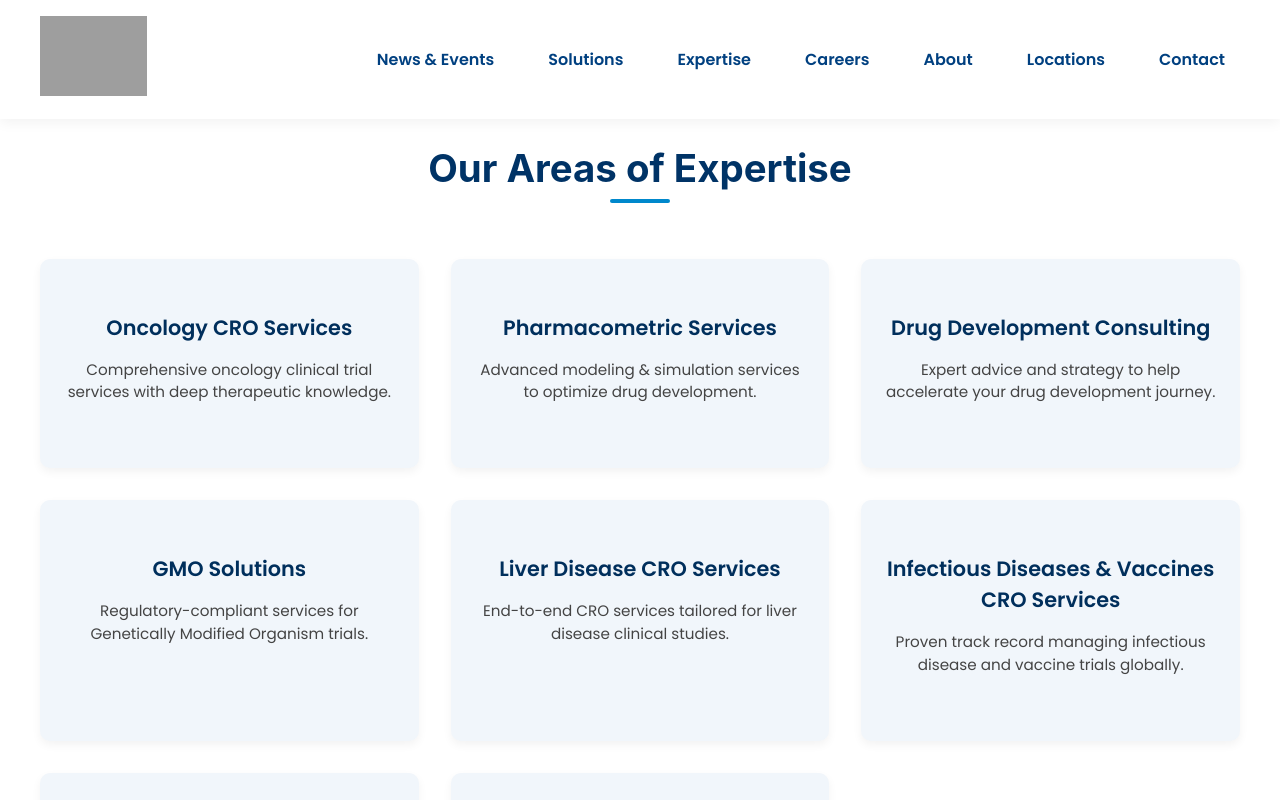
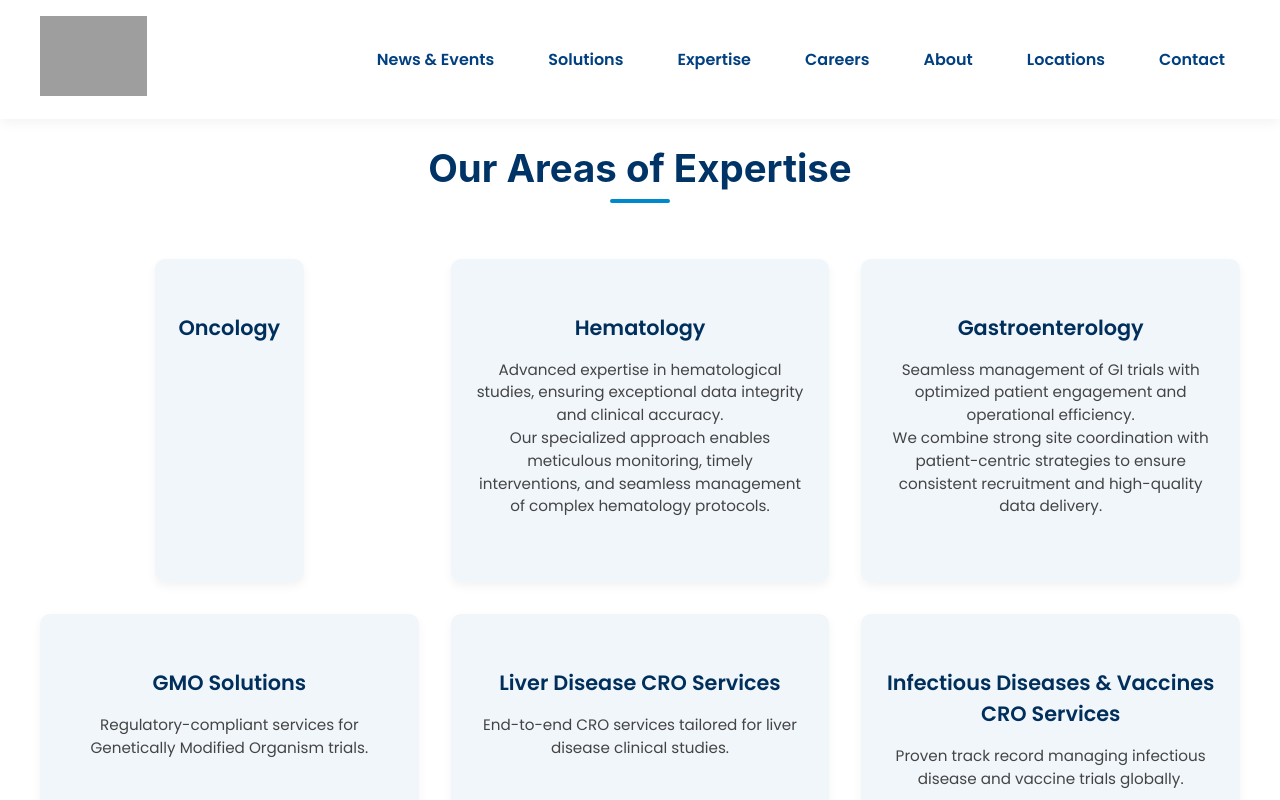
Before and after one commit to manna04/ACCELIEA, a React (Create React App) app: page /expertise in a window 1280 px wide. Shown: the top 800 px of the page. Built offline with nearby package versions, Linux system fonts and the light colour scheme; grey boxes are pictures that could not be loaded.

Commit message:
Update Expertise.jsx

```diff
--- a/src/Component/Expertise.jsx
+++ b/src/Component/Expertise.jsx
@@ -10,18 +10,17 @@ export default function Expertise() {
         <h1 className="section-title">Our Areas of Expertise</h1>
         <div className="expertise-container">
           <div className="expertise-box">
-            <h3>Oncology CRO Services</h3>
-            <p>Comprehensive oncology clinical trial services with deep therapeutic knowledge.</p>
+            <h3>Oncology</h3>
+            <Link to="#" className="learn-more"><p>Delivering excellence in complex oncology trials through precision-driven execution and deeply patient-centric care models.<br/>Leveraging advanced site capabilities and experienced investigators, we ensure accelerated recruitment, superior data quality, and impactful outcomes in high-stakes oncology research.</p></Link>
+          </div>
+          <div className="expertise-box">
+            <h3>Hematology</h3>
+            <p> Advanced expertise in hematological studies, ensuring exceptional data integrity and clinical accuracy.<br/>Our specialized approach enables meticulous monitoring, timely interventions, and seamless management of complex hematology protocols.</p>
             <Link to="#" className="learn-more">Learn More</Link>
           </div>
           <div className="expertise-box">
-            <h3>Pharmacometric Services</h3>
-            <p>Advanced modeling & simulation services to optimize drug development.</p>
-            <Link to="#" className="learn-more">Learn More</Link>
-          </div>
-          <div className="expertise-box">
-            <h3>Drug Development Consulting</h3>
-            <p>Expert advice and strategy to help accelerate your drug development journey.</p>
+            <h3>Gastroenterology</h3>
+            <p>Seamless management of GI trials with optimized patient engagement and operational efficiency.<br/>We combine strong site coordination with patient-centric strategies to ensure consistent recruitment and high-quality data delivery.</p>
             <Link to="#" className="learn-more">Learn More</Link>
           </div>
           <div className="expertise-box">
```
